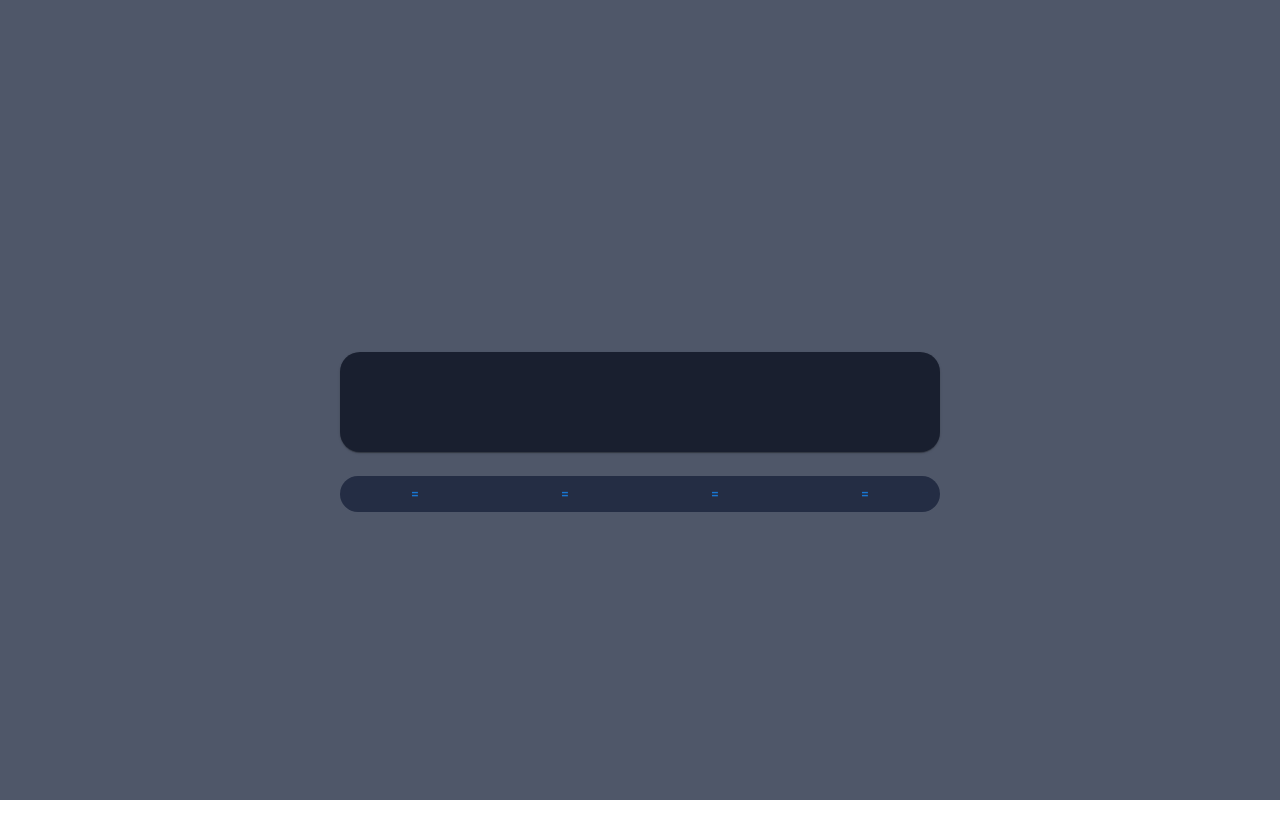
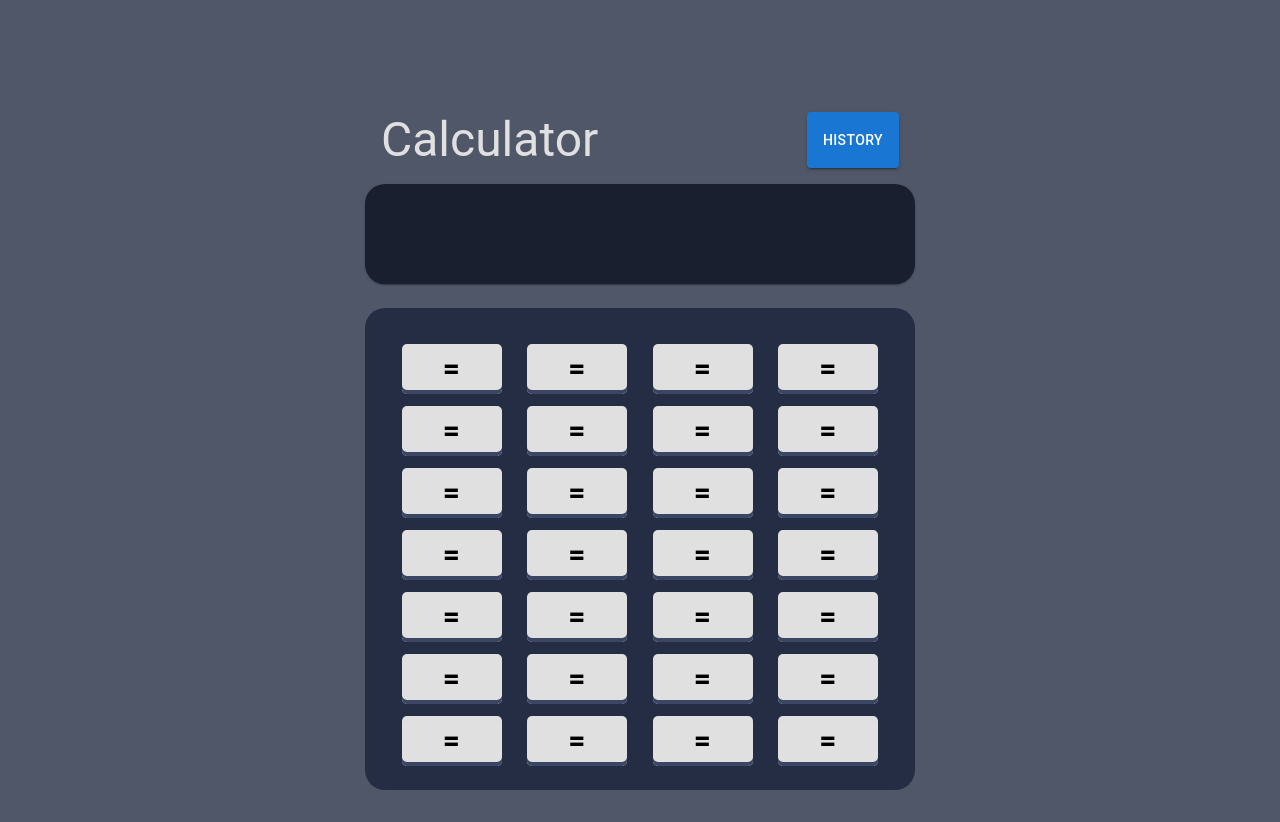
Before and after one commit to nt7nguye/vial-take-home, a React (Vite) app in the folder frontend/: page / in a window 1280 px wide. Before the commit the page ends 800 px from the top, so only its background shows below. Built offline with nearby package versions, Linux system fonts and the light colour scheme.

Commit message:
finish frontend skeleton

```diff
--- a/frontend/src/App.tsx
+++ b/frontend/src/App.tsx
@@ -16,9 +16,8 @@ const App: React.FC = () => {
       text: {
         primary: '#e0e0e0',
       },
-
-    },
-  });
+    }
+});
 
   return (
     <ThemeProvider theme={theme}>
--- a/frontend/src/components/Button.tsx
+++ b/frontend/src/components/Button.tsx
@@ -1,23 +1,39 @@
 import * as React from 'react';
 import Button from '@mui/material/Button';
-
+import { styled } from '@mui/material/styles';
+import { Grid } from '@mui/material';
 export interface ButtonProps {
-    className: string;
+    type: string;
     value: string;
     onClick: () => void;
 }
 
-const CalcButton: React.FC<ButtonProps> = ({className, value, onClick}) => {
+const StyledButton = styled(Button)(({ theme }) => ({
+    backgroundColor: '#e0e0e0',
+    color: theme.palette.common.black,
+    '&:hover': {
+        backgroundColor: '#d5d5d5',
+    },
+    width: 100,
+    height: 50,
+    borderRadius: 5,
+    boxShadow: 'inset 0px -4px 0px #3a4663',
+    fontSize: 30,
+    fontWeight: 600,
+}
+));
+
+const CalcButton: React.FC<ButtonProps> = ({type, value, onClick}) => {
     return (
-        <Button
-            className={className}
-            value={value}
-            onClick={onClick}
-            sx={{
-                borderRadius: 5
-            }}>
-            {value}
-        </Button>
+        <Grid item xs={3} sx={{marginTop: 1.5}} alignContent="center">
+            <StyledButton
+                type={type}
+                value={value}
+                onClick={onClick}
+            >
+                {value}
+            </StyledButton>
+        </Grid>
     );
 }
 
--- a/frontend/src/components/Calculator.tsx
+++ b/frontend/src/components/Calculator.tsx
@@ -1,10 +1,8 @@
 import * as React from "react";
-import Screen from "./Screen";
-import ButtonBox from "./ButtonBox";
 import {ButtonProps} from "./Button";
 import Evaluator from "../evaluator/evaluator";
 import { Box } from "@mui/system";
-import { Grid, Paper, Typography } from "@mui/material";
+import { Grid, Paper, Typography, Popover, Button } from "@mui/material";
 import CalcButton from "./Button";
 
 const Calculator: React.FC<{}> = () => {
@@ -54,7 +52,7 @@ const Calculator: React.FC<{}> = () => {
     }));
 
     const dotButtonProps: ButtonProps = {
-        className: "valueButton",
+        type: "valueButton",
         value: ".",
         onClick: () => dotClickHandler(),
     };
@@ -75,7 +73,7 @@ const Calculator: React.FC<{}> = () => {
     };
 
     const percentageButtonProps: ButtonProps = {
-        className: "signButton",
+        type: "signButton",
         value: "%",
         onClick: () => percentageClickHandler(),
     }
@@ -113,7 +111,7 @@ const Calculator: React.FC<{}> = () => {
     };
 
     const equalButtonProps: ButtonProps = {
-        className: "equalButton",
+        type: "equalButton",
         value: "=",
         onClick: () => equalClickHandler(),
     };
@@ -123,25 +121,20 @@ const Calculator: React.FC<{}> = () => {
         setPrevExpr("");
         setDotExistInExpr(false);
         setExpectValue(true);
-        // TODO: Save history
     };
 
     const clearButtonProps: ButtonProps = {
-        className: "clearButton",
+        type: "clearButton",
         value: "C",
         onClick: () => clearClickHandler(),
     };
 
-    const buttons: ButtonProps[] = [
-        ...valueButtonProps,
-        ...signButtonProps,
-        dotButtonProps,
-        equalButtonProps,
-        percentageButtonProps,
-        ...bracketButtonProps,
-        clearButtonProps,
-    ];
-
+    const [open, setOpen] = React.useState(false);
+    const [anchorEl, setAnchorEl] = React.useState<HTMLElement | null>(null);
+    const popoverClickHandler = (event: React.MouseEvent<HTMLElement>) => {
+        setAnchorEl(event?.currentTarget);
+        setOpen(!open);
+    }
 
     return (
         <Box
@@ -151,7 +144,34 @@ const Calculator: React.FC<{}> = () => {
                 alignItems: 'center',
             }}
         >
-            <Grid container minWidth={600}>
+            <Grid container maxWidth={550}>
+                <Grid item xs={12}>
+                    <Box
+                        sx={{
+                            display: 'flex',
+                            flexDirection: 'row',
+                            justifyContent: 'space-between',
+                            padding: 2,
+                        }}
+                    >
+                        <Typography component="h1" variant="h3" align="left">Calculator</Typography>
+                        <Button variant="contained" onClick={popoverClickHandler}> History</Button>
+                        <Popover
+                            anchorOrigin={{
+                                vertical: 'bottom',
+                                horizontal: 'left',
+                            }}
+                            transformOrigin={{
+                                vertical: 'top',
+                                horizontal: 'left',
+                            }}
+                            open={open}
+                            anchorEl={anchorEl}
+                        >
+                            "Test"
+                        </Popover>
+                    </Box>
+                </Grid>
                 <Grid item xs={12}>
                     <Paper
                         sx={{
@@ -167,14 +187,43 @@ const Calculator: React.FC<{}> = () => {
                         <Typography component="h1" variant="h4" align="right">{expr}</Typography>
                     </Paper>
                 </Grid>
-                <Grid container sx={{ backgroundColor: "#242d44", marginTop: 3, borderRadius: 5}}>
-                    <Grid item xs={3}> <CalcButton {...equalButtonProps}/> </Grid>
-                    <Grid item xs={3}> <CalcButton {...equalButtonProps}/> </Grid>
-                    <Grid item xs={3}> <CalcButton {...equalButtonProps}/> </Grid>
-                    <Grid item xs={3}> <CalcButton {...equalButtonProps}/> </Grid>
+                <Grid container xs={12} sx={{ backgroundColor: "#242d44", marginTop: 3, padding: 3, borderRadius: 5}}>
+                    <CalcButton {...equalButtonProps} />
+                    <CalcButton {...equalButtonProps} />
+                    <CalcButton {...equalButtonProps} />
+                    <CalcButton {...equalButtonProps} />
+
+                    <CalcButton {...equalButtonProps} />
+                    <CalcButton {...equalButtonProps} />
+                    <CalcButton {...equalButtonProps} />
+                    <CalcButton {...equalButtonProps} />
+
+                    <CalcButton {...equalButtonProps} />
+                    <CalcButton {...equalButtonProps} />
+                    <CalcButton {...equalButtonProps} />
+                    <CalcButton {...equalButtonProps} />
+
+                    <CalcButton {...equalButtonProps} />
+                    <CalcButton {...equalButtonProps} />
+                    <CalcButton {...equalButtonProps} />
+                    <CalcButton {...equalButtonProps} />
+
+                    <CalcButton {...equalButtonProps} />
+                    <CalcButton {...equalButtonProps} />
+                    <CalcButton {...equalButtonProps} />
+                    <CalcButton {...equalButtonProps} />
+
+                    <CalcButton {...equalButtonProps} />
+                    <CalcButton {...equalButtonProps} />
+                    <CalcButton {...equalButtonProps} />
+                    <CalcButton {...equalButtonProps} />
+
+                    <CalcButton {...equalButtonProps} />
+                    <CalcButton {...equalButtonProps} />
+                    <CalcButton {...equalButtonProps} />
+                    <CalcButton {...equalButtonProps} />
                 </Grid>
             </Grid>
-
         </Box>
     )
 }
```
Also changed, not shown: frontend/src/components/ButtonBox.tsx (deleted, +0 -16 lines), frontend/src/components/Screen.tsx (deleted, +0 -19 lines).
